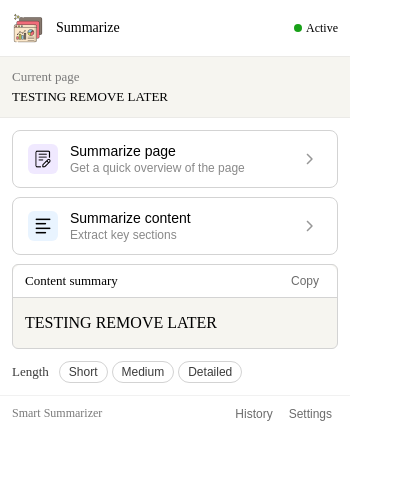
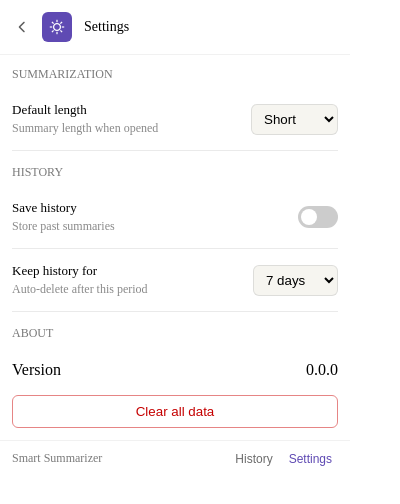
Before and after one commit to cdv0/smart-summarizer, a browser extension: page popup.html in a window 400 px wide. Both pictures are taken after a click on the button "Settings". Drawn offline with nearby package versions, Linux system fonts and the light colour scheme.

Commit message:
Add settings navigation logic

```diff
--- a/popup.css
+++ b/popup.css
@@ -157,6 +157,7 @@ p {
     border-radius: 99999px;
     background-color: transparent;
     border: 0;
+    transition: color 0.4s ease;
 }
 
 .btn-back:hover {
@@ -169,6 +170,7 @@ p {
     align-items: center;
     width: 18px;
     height: 18px;
+    transition: color 0.4s ease;
 }
 
 .btn-danger-outline {
@@ -178,12 +180,13 @@ p {
     width: 100%;
     border-radius: 6px;
     padding: 8px;
+    transition: color 0.4s ease;
 }
 
 .btn-danger-outline:hover {
     color: white;
     background-color: rgb(197, 0, 0);
-    border: solid 1px rgb(132, 1, 1)
+    border: solid 1px rgb(132, 1, 1);
 }
 
 .btn-label {
@@ -192,6 +195,7 @@ p {
     cursor: pointer;
     font-size: 12px;
     color: rgb(108, 108, 108);
+    transition: color 0.4s ease;
 }
 
 .btn-label:hover {
--- a/popup.js
+++ b/popup.js
@@ -1,2 +1,42 @@
 const version = chrome.runtime.getManifest().version;
-document.getElementById("version-text").textContent = version;
+const versionText = document.getElementById("version-text");
+const homeView = document.getElementById("home-view");
+const settingsView = document.getElementById("settings-view");
+
+// Home view settings and history buttons
+const btnSettingsInHome = document.getElementById("btn-settings");
+const btnHistoryInHome = document.getElementById("btn-history");
+
+// Settings view history and settings buttons
+const btnBackSettings = document.getElementById("btn-back-settings");
+const btnSettingsInSettings = document.getElementById("btn-settings-current");
+const btnHistoryInSettings = document.getElementById("btn-history-settings");
+
+// Set version text
+versionText.textContent = version;
+
+// Set initial view
+settingsView.style.display = "none";
+homeView.style.display = "block";
+
+// Go to settings
+btnSettingsInHome.addEventListener("click", () => {
+    homeView.style.display = "none";
+    settingsView.style.display = "block";
+
+    btnSettingsInSettings.classList.add("active-tab");
+    btnHistoryInSettings.classList.remove("active-tab");
+    btnHistoryInHome.classList.remove("active-tab");
+    btnSettingsInHome.classList.remove("active-tab");
+});
+
+// Back to home
+btnBackSettings.addEventListener("click", () => {
+    settingsView.style.display = "none";
+    homeView.style.display = "block";
+
+    btnSettingsInSettings.classList.remove("active-tab");
+    btnHistoryInSettings.classList.remove("active-tab");
+    btnSettingsInHome.classList.remove("active-tab");
+    btnHistoryInHome.classList.remove("active-tab");
+});
```
